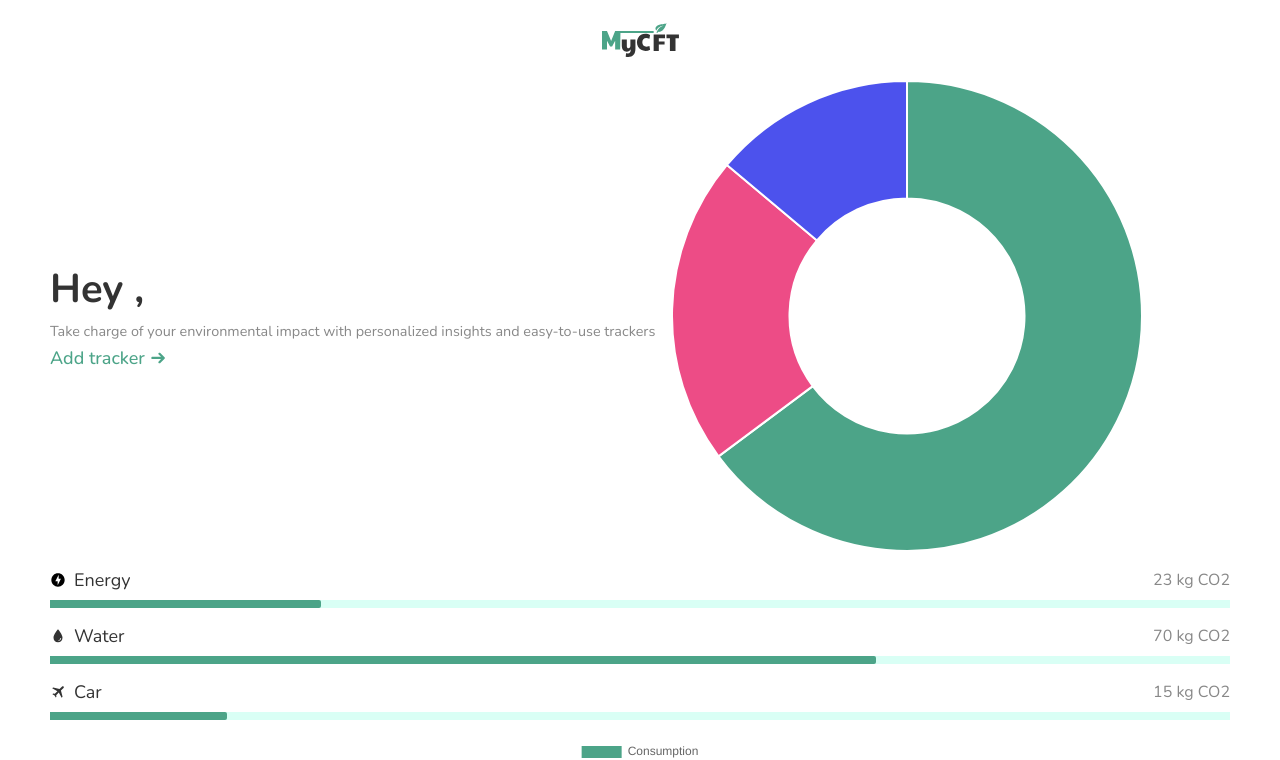
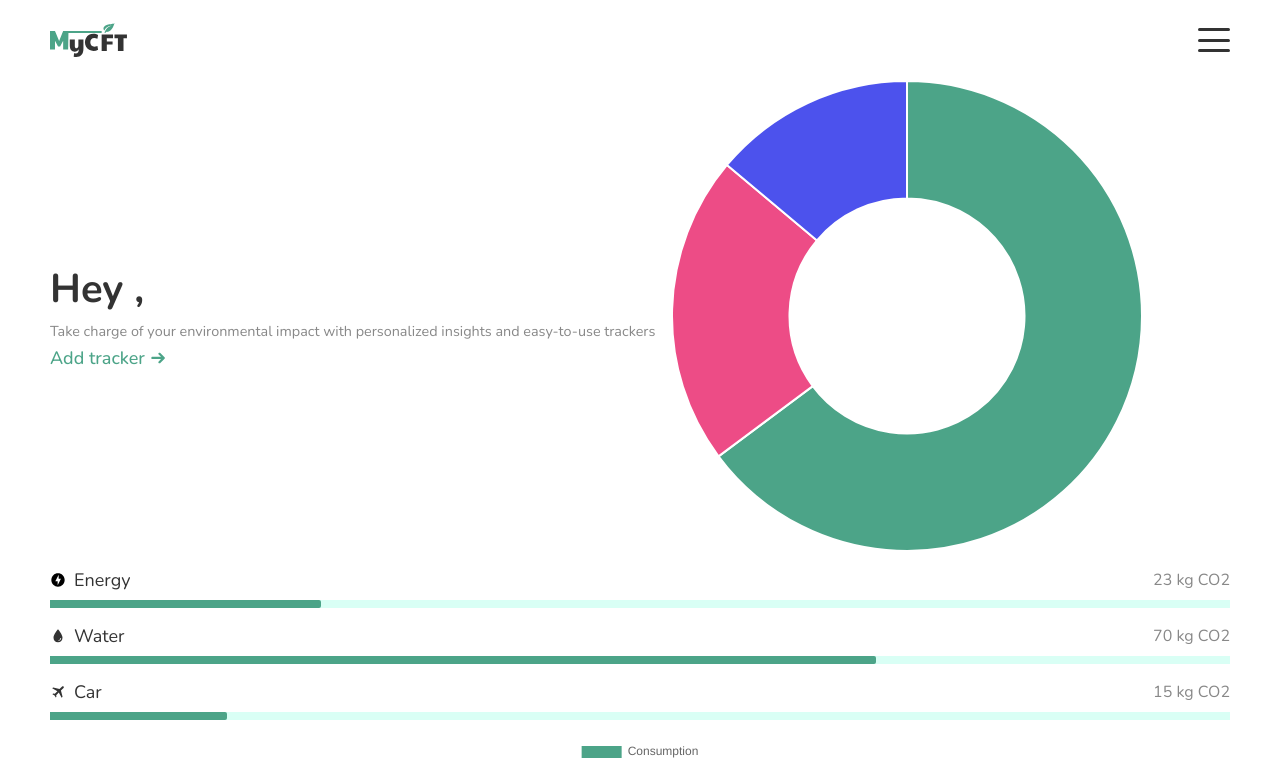
Before and after one commit to bogdangosa/MyCFT-frontend, a React (Vite) app: page / in a window 1280 px wide. Shown: the top 760 px of the page. Built offline with nearby package versions, Linux system fonts and the light colour scheme; no server answers; sample sign-in values are in the browser's storage.

Commit message:
navigation

```diff
--- a/src/Pages/Home.jsx
+++ b/src/Pages/Home.jsx
@@ -44,13 +44,6 @@ const Home = () => {
   });
   const user2 = useUserContext();
 
-  const logOut = ()=>{
-    signOut(auth).then(()=>{
-      updateUser("no user")
-      navigate("/Login")
-    })
-  }
-
   return (
     <div className='home container'>
         <section className="top-hero-container flex-start">
@@ -80,8 +73,6 @@ const Home = () => {
 
           <BarChart data={ConsumptionChart}/>
         </div>
-      <SimpleButton style={{marginTop:"1rem"}} onClick={()=>logOut()}>log out</SimpleButton>
-
       {AddConsumptionOf!=undefined && <AddConsumptionPopUp tracker={AddConsumptionOf} close={()=>setAddConsumptionOf(undefined)}/>}
       {AddTrackerPopUpState && <AddTrackerPopUp openPopUp={(type)=>{setAddConsumptionOf(type);setAddTrackerPopUpState(false)}} close={()=>setAddTrackerPopUpState(false)}/>}
 
--- a/src/components/Containers/PopUpContainer.css
+++ b/src/components/Containers/PopUpContainer.css
@@ -59,10 +59,10 @@
     width: 100%;
     height: 100%;
     z-index: 20;
-    background: var(--text2);
+    background: var(--text1);
     opacity: 0.3;
-    -webkit-backdrop-filter: blur(30px);
-            backdrop-filter: blur(30px);
+    -webkit-backdrop-filter: blur(50px);
+            backdrop-filter: blur(50px);
 }
 
 
--- a/src/components/FormElements/SimpleInput.css
+++ b/src/components/FormElements/SimpleInput.css
@@ -16,6 +16,7 @@
             align-items: flex-start!important;
     width: 100%;
     max-width: 100%;
+    position: relative;
 }
 .simple-input{
     border: none;
@@ -64,3 +65,16 @@
     font-size: 0.9rem;
     color: var(--text);
 }
+
+.simple-input-container .unit-value{
+    position:absolute;
+    right: 1rem;
+    top: 50%;
+    color: var(--text2);
+    opacity: 0.8;
+    transform: translateY(-50%);
+    -webkit-transform: translateY(-50%);
+    -moz-transform: translateY(-50%);
+    -ms-transform: translateY(-50%);
+    -o-transform: translateY(-50%);
+}
--- a/src/components/FormElements/SimpleInput.jsx
+++ b/src/components/FormElements/SimpleInput.jsx
@@ -1,12 +1,13 @@
 import React, { useState } from 'react';
 import './SimpleInput.css';
 
-const SimpleInput = ({ type,label, value ,setValue}) => {
+const SimpleInput = ({ type,label, value ,setValue,unit,placeholder}) => {
 
     return (
         <div className='simple-input-container flex-center'>
-            <label className='simple-input-label'>{label}</label>
-            <input className='simple-input' type={type} value={value} onChange={setValue} />
+            {label && <label className='simple-input-label'>{label}</label>}
+            <input className='simple-input' type={type} placeholder={placeholder} value={value} onChange={setValue} />
+            <p className='unit-value'>{unit}</p>
         </div>
     );
 };
--- a/src/components/Navigation/Header.css
+++ b/src/components/Navigation/Header.css
@@ -2,3 +2,84 @@
     width: 100%;
     height: 5rem;
 }
+
+.hamburger{
+    width: 2rem;
+    height: 1.5rem;
+    display: flex;
+    flex-direction: column;
+    justify-content: space-between;
+    z-index: 5;
+}
+.line{
+    border-radius: 1rem;
+    width: 100%;
+    height: 3px;
+    background: var(--text1);
+    opacity: 1;
+    transition: 0.3s;
+    -webkit-transition: 0.3s;
+    -moz-transition: 0.3s;
+    -ms-transition: 0.3s;
+    -o-transition: 0.3s;
+    -webkit-border-radius: 1rem;
+    -moz-border-radius: 1rem;
+    -ms-border-radius: 1rem;
+    -o-border-radius: 1rem;
+}
+
+.close-hamburger .line1{
+    transform: rotate(-45deg) translate(-10px,5px);
+    -webkit-transform: rotate(-45deg) translate(-10px,5px);
+    -moz-transform: rotate(-45deg) translate(-10px,5px);
+    -ms-transform: rotate(-45deg) translate(-10px,5px);
+    -o-transform: rotate(-45deg) translate(-10px,5px);
+}
+.close-hamburger .line2{
+    opacity: 0;
+}
+.close-hamburger .line3{
+    transform: rotate(45deg) translate(-10px,-5px);
+    -webkit-transform: rotate(45deg) translate(-10px,-5px);
+    -moz-transform: rotate(45deg) translate(-10px,-5px);
+    -ms-transform: rotate(45deg) translate(-10px,-5px);
+    -o-transform: rotate(45deg) translate(-10px,-5px);
+}
+
+.header-nav-link{
+    text-decoration: none;
+    color: var(--text1);
+    font-size: 1.3rem;
+    font-weight: 500;
+    cursor: pointer;
+}
+.header-nav-link-active{
+    font-weight: 700;
+    color: var(--primary);
+}
+
+
+.visible-nav{
+    right: 0;
+}
+
+header nav{
+    position: fixed;
+    right: -15rem;
+    align-items: flex-start!important;
+    top: 0;
+    height: 100vh;
+    z-index: 2;
+    width: 15rem;
+    flex-direction: column;
+    padding-left: 2rem;
+    padding-top: 7rem;
+    gap: 0.6rem;
+    transition: 0.3s;
+    background: var(--background1);
+    border-right: 1px solid var(--primary);
+    -webkit-transition: 0.3s;
+    -moz-transition: 0.3s;
+    -ms-transition: 0.3s;
+    -o-transition: 0.3s;
+}
--- a/src/components/Navigation/Header.jsx
+++ b/src/components/Navigation/Header.jsx
@@ -1,14 +1,49 @@
 
-import React from 'react';
+import React, { useState } from 'react';
 import './Header.css';
-import { useNavigate } from 'react-router-dom';
+import { NavLink, useNavigate } from 'react-router-dom';
+import { signOut } from 'firebase/auth';
+import { auth } from '../../Firebase';
+import { useMyUserUpdate, useUserContext } from '../../contexts/UserContext';
 
 const Header = () => {
   const navigate = useNavigate();
+  const [HamburgerState, setHamburgerState] = useState(true);
+  const updateUser = useMyUserUpdate();
+  const user = useUserContext();
+
+  const logOut = ()=>{
+    setHamburgerState(true)
+    signOut(auth).then(()=>{
+      updateUser("no user")
+    })
+  }
 
   return (
-    <header className='header flex-center'>
+    <header className='header container flex-space-between'>
       <img src='./logo.svg' alt="Logo" onClick={()=>navigate('/')}/>
+
+
+
+      {user=="no user"?
+      <div></div>
+        :
+        <>
+        <div className={HamburgerState ? "hamburger" : "hamburger close-hamburger"} onClick={()=>setHamburgerState(!HamburgerState)}>
+                  <div className="line line1"></div>
+                  <div className="line line2"></div>
+                  <div className="line line3"></div>
+        </div>
+      <nav className={(HamburgerState==false?"visible-nav":"") +" flex-start"}>
+        <NavLink className={({ isActive }) => isActive ? "header-nav-link header-nav-link-active":"header-nav-link"} to="/" onClick={()=>{setHamburgerState(true)}}><span>01. </span>Home</NavLink>
+        <NavLink className={({ isActive }) => isActive ? "header-nav-link header-nav-link-active":"header-nav-link"} to="/Map" onClick={()=>{setHamburgerState(true)}}><span>02. </span>Plan a Trip</NavLink>
+        <NavLink className={({ isActive }) => isActive ? "header-nav-link header-nav-link-active":"header-nav-link"} to="/News" onClick={()=>{setHamburgerState(true)}}><span>03. </span>News</NavLink>
+        <NavLink className={({ isActive }) => isActive ? "header-nav-link header-nav-link-active":"header-nav-link"} to="/Rewards" onClick={()=>{setHamburgerState(true)}}><span>04. </span>Rewards</NavLink>
+        <NavLink className={({ isActive }) => isActive ? "header-nav-link header-nav-link-active":"header-nav-link"} to="/Settings" onClick={()=>{setHamburgerState(true)}}><span>05. </span>Settings</NavLink>
+        <p className="header-nav-link" onClick={()=>logOut()}><span>06. </span>Log Out</p>
+      </nav>
+      </>}
+      {HamburgerState==false && <div className='bg-overlay'style={{zIndex:1}} onClick={()=>setHamburgerState(true)}/>}
     </header>
   );
 };
--- a/src/components/PopUps/AddConsumptionPopUp.jsx
+++ b/src/components/PopUps/AddConsumptionPopUp.jsx
@@ -30,7 +30,7 @@ const AddConsumptionPopUp = ({close,tracker}) => {
   return (
     <PopUpContainer className="popup-add-consumption flex-start" close={()=>close()}>
         <h3>Add {tracker} consumption</h3>
-        <SimpleInput type="number" placeholder="Enter consumption" value={value} setValue={(e)=>setValue(e.target.value)}/>
+        <SimpleInput unit={tracker=="water"?"liters":"kWh"} type="number" placeholder="Enter consumption" value={value} setValue={(e)=>setValue(e.target.value)}/>
         <SimpleButton onClick={()=>sendTracker()}>next</SimpleButton>
     </PopUpContainer>
   );
```
